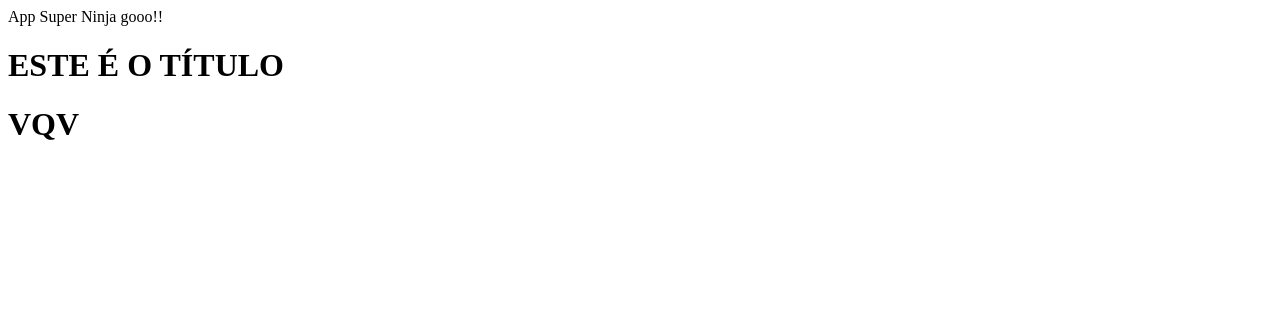
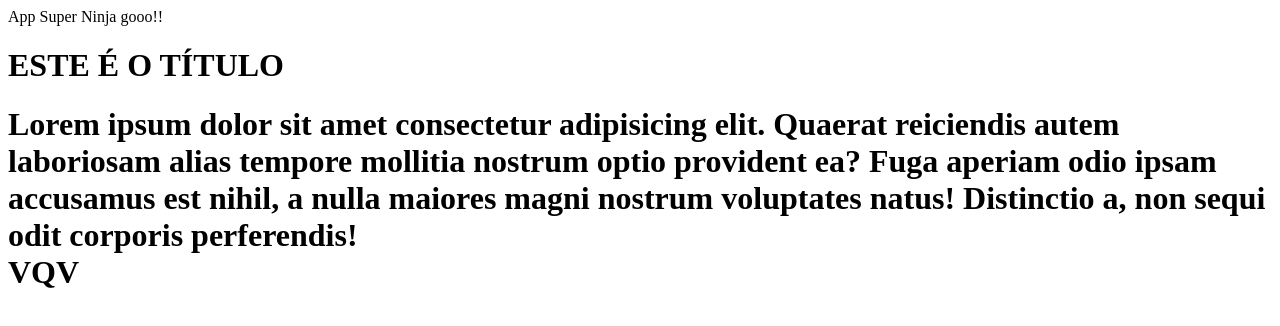
Before and after one commit to lzfelippe/appSuperNinja, a plain HTML site: page index.html in a window 1280 px wide. Drawn offline with Linux system fonts and the light colour scheme.

Commit message:
Adicionando Artigo

```diff
--- a/index.html
+++ b/index.html
@@ -9,6 +9,7 @@
 <body>
     <header>App Super Ninja gooo!!</header>
     <h1>ESTE É O TÍTULO<h1>
+        <article>Lorem ipsum dolor sit amet consectetur adipisicing elit. Quaerat reiciendis autem laboriosam alias tempore mollitia nostrum optio provident ea? Fuga aperiam odio ipsam accusamus est nihil, a nulla maiores magni nostrum voluptates natus! Distinctio a, non sequi odit corporis perferendis!</article>
 </body>
         <footer>VQV</footer>
 </html>
```
